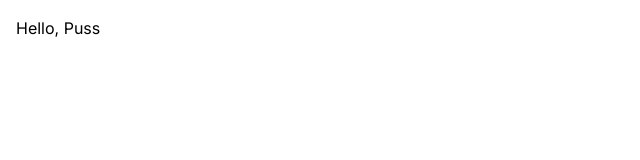
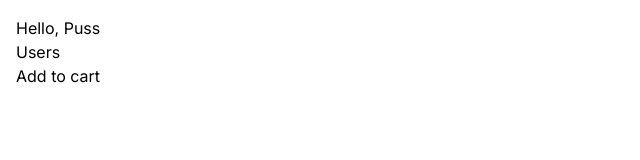
Before and after one commit to Maheshinav/Next-app, a Next.js app: page / in a window 1280 px wide. Shown: the top 160 px of the page, without its empty margins (0-640 px from the left). Built offline with nearby package versions, Linux system fonts and the light colour scheme.

Commit message:
routing, SSR components

```diff
--- /dev/null
+++ b/app/components/AddToCart.tsx
@@ -0,0 +1,11 @@
+'use client';
+import React from 'react'
+
+
+const AddToCart = () => {
+  return (
+    <div><button onClick={()=> console.log("Click")}> Add to cart</button></div>
+  )
+}
+
+export default AddToCart
--- /dev/null
+++ b/app/components/ProductCard.tsx
@@ -0,0 +1,12 @@
+import React from 'react'
+import AddToCart from './AddToCart';
+
+const ProductCard = () => {
+  return (
+    <div>
+    <AddToCart/>
+    </div>
+  )
+}
+
+export default ProductCard
--- a/app/page.tsx
+++ b/app/page.tsx
@@ -1,11 +1,13 @@
-import Image from 'next/image'
+
+import Link from "next/link";
+import ProductCard from "./components/ProductCard";
 
 export default function Home() {
-  return (
-    <main>
-    <h1>
-    Hello, Puss</h1>
-    </main>
-
-  );
-};
+	return (
+		<main>
+			<h1>Hello, Puss</h1>
+			<Link href="/users">Users </Link>
+      <ProductCard></ProductCard>
+		</main>
+	);
+}
--- /dev/null
+++ b/app/users/new/page.tsx
@@ -0,0 +1,9 @@
+import React from 'react'
+
+const NewUserPage = () => {
+  return (
+    <div>NewUserPage</div>
+  )
+}
+
+export default NewUserPage
--- /dev/null
+++ b/app/users/page.tsx
@@ -0,0 +1,7 @@
+import React from "react";
+
+const UsersPage = () => {
+	return <div>UsersPage</div>;
+};
+
+export default UsersPage;
```
